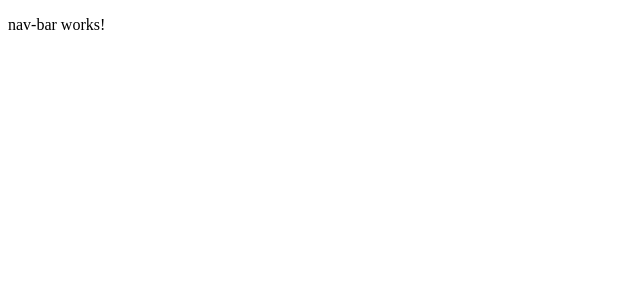
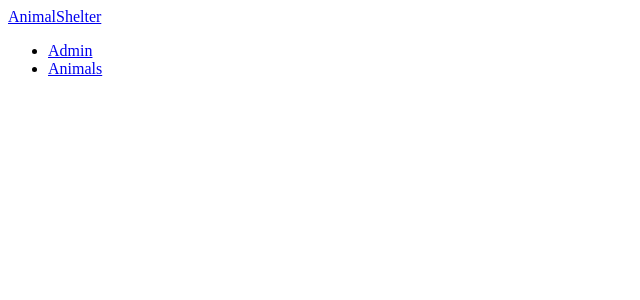
Before and after one commit to PahaKoha/AnimalShelterFront, an Angular app: page / in a window 1280 px wide. Shown: the top 300 px of the page, without its empty margins (0-640 px from the left). Built offline with nearby package versions, Linux system fonts and the light colour scheme.

Commit message:
добавил ссылки в nav-bar

```diff
--- a/src/app/components/nav-bar/nav-bar.component.html
+++ b/src/app/components/nav-bar/nav-bar.component.html
@@ -1 +1,11 @@
-<p>nav-bar works!</p>
+<nav class="navbar">
+  <a class="brand" href="#">AnimalShelter</a>
+  <ul>
+    <li>
+      <a href="admin">Admin</a>
+    </li>
+    <li>
+      <a class="active" href="animals">Animals</a>
+    </li>
+  </ul>
+</nav>
```
